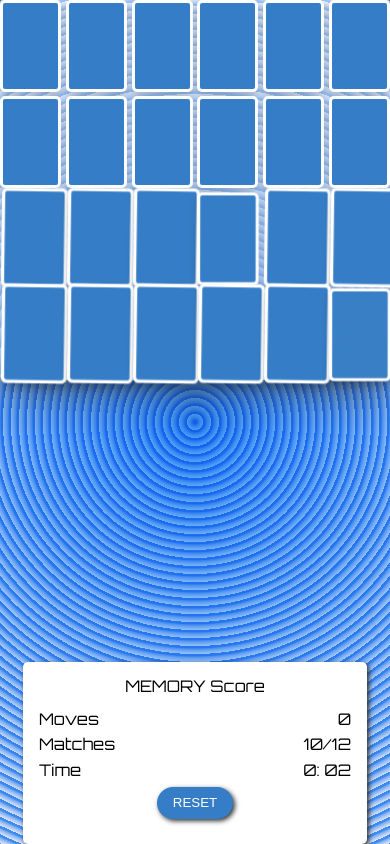
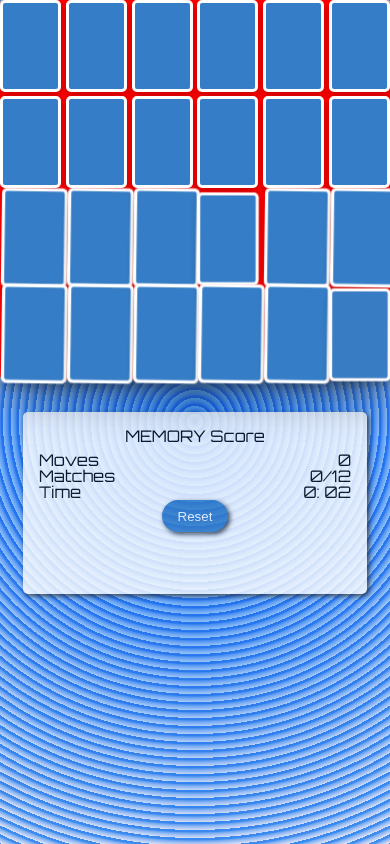
Before and after one commit to felixdave/memory, a Vue app: page / in a window 390 px wide. Both pictures are taken after a click on the button "START". Built offline with nearby package versions, Linux system fonts and the light colour scheme; a web font is replaced by a local one.

Commit message:
score fix

```diff
--- a/package.json
+++ b/package.json
@@ -4,7 +4,8 @@
 	"private": true,
 	"scripts": {
 		"serve": "vue-cli-service serve",
-    "build": "vue-cli-service build"
+		"build": "vue-cli-service build",
+		"deploy": "sh deploy.sh"
 	},
 	"dependencies": {
 		"core-js": "^3.8.3",
--- a/src/App.vue
+++ b/src/App.vue
@@ -4,7 +4,7 @@ import GameStage from './components/layout/GameStage.vue';
 import ScoreCard from './components/layout/ScoreCardArea.vue';
 
 const playerMoves = ref(0);
-const totalMatches = ref(10);
+const totalMatches = ref(0);
 const playTimer = ref(0);
 const reset = ref(false);
 const start = ref(true);
--- a/src/assets/global.css
+++ b/src/assets/global.css
@@ -130,19 +130,24 @@ At Media
 @media screen and (max-width: 700px) and (orientation: portrait) {
 	#app {
 		flex-direction: column-reverse;
-		justify-content: space-between;
+		justify-content: flex-end;
 		align-items: center;
-		gap: 0;
+		gap: 2rem;
 	}
 	#scoreCard {
 		align-self: center;
 		z-index: 1;
 		max-width: 80%;
+		/* flex-grow: 1; */
+		align-content: flex-start;
+		padding: 1rem;
+		opacity: 0.8;
 	}
 	#gameStage {
 		gap: 0.5rem;
 		max-width: calc(85vh - 100px);
 		padding: 0.5rem;
+		background-color: red;
 	}
 }
 
--- a/src/components/layout/ScoreCardArea.vue
+++ b/src/components/layout/ScoreCardArea.vue
@@ -24,7 +24,7 @@ function formatTimer(sec) {
 			Time
 			<span>{{ formatTimer(playTimer) }}</span>
 		</p>
-		<button v-if="reset" @click="$emit('resetEmit')">RESET</button>
+		<button v-if="reset" @click="$emit('resetEmit')">Reset</button>
 		<button v-else @click="$emit('playAgainEmit')">Play Again</button>
 	</div>
 	<transition name="animateShallWePlay" appear>
--- a/vue.config.js
+++ b/vue.config.js
@@ -2,3 +2,7 @@ const { defineConfig } = require('@vue/cli-service');
 module.exports = defineConfig({
 	transpileDependencies: true,
 });
+
+module.exports = {
+	publicPath: '/memory/',
+};
```
Also changed, not shown: 2 other files (tests, documents, lock files or other folders). Lines whose indentation alone changed are shown as unchanged.
